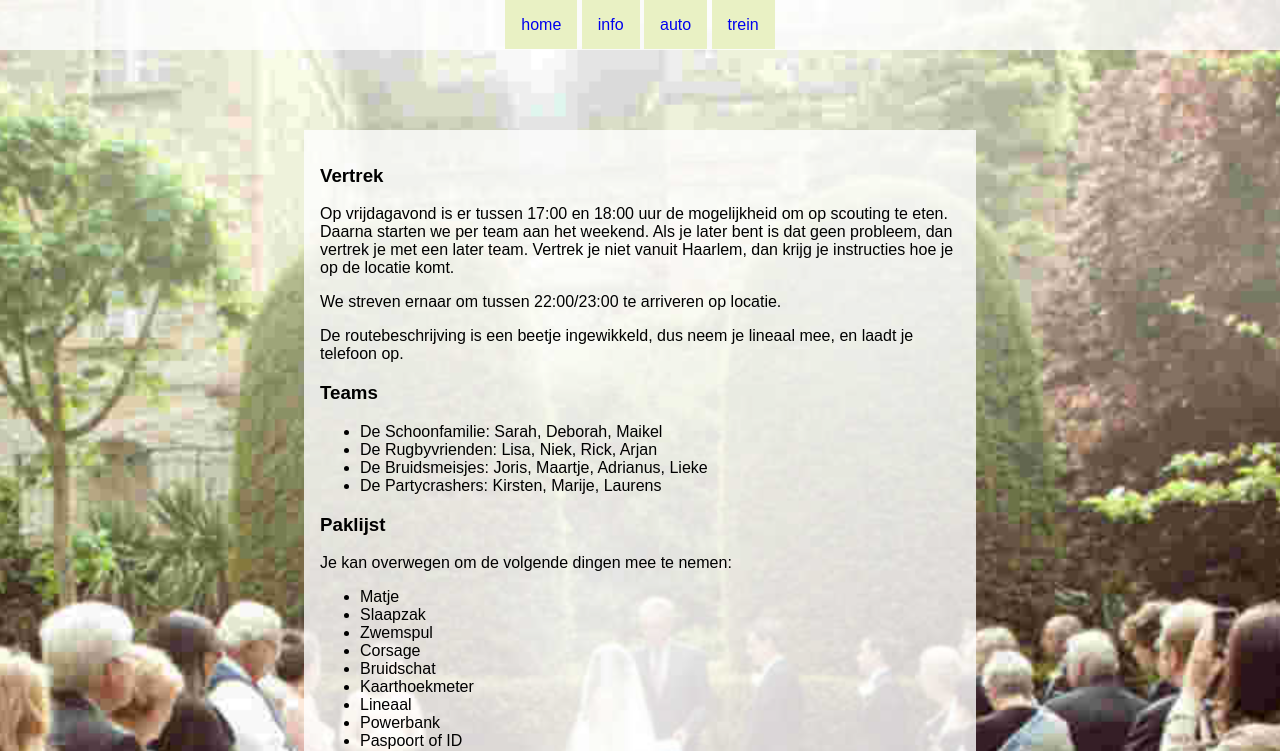
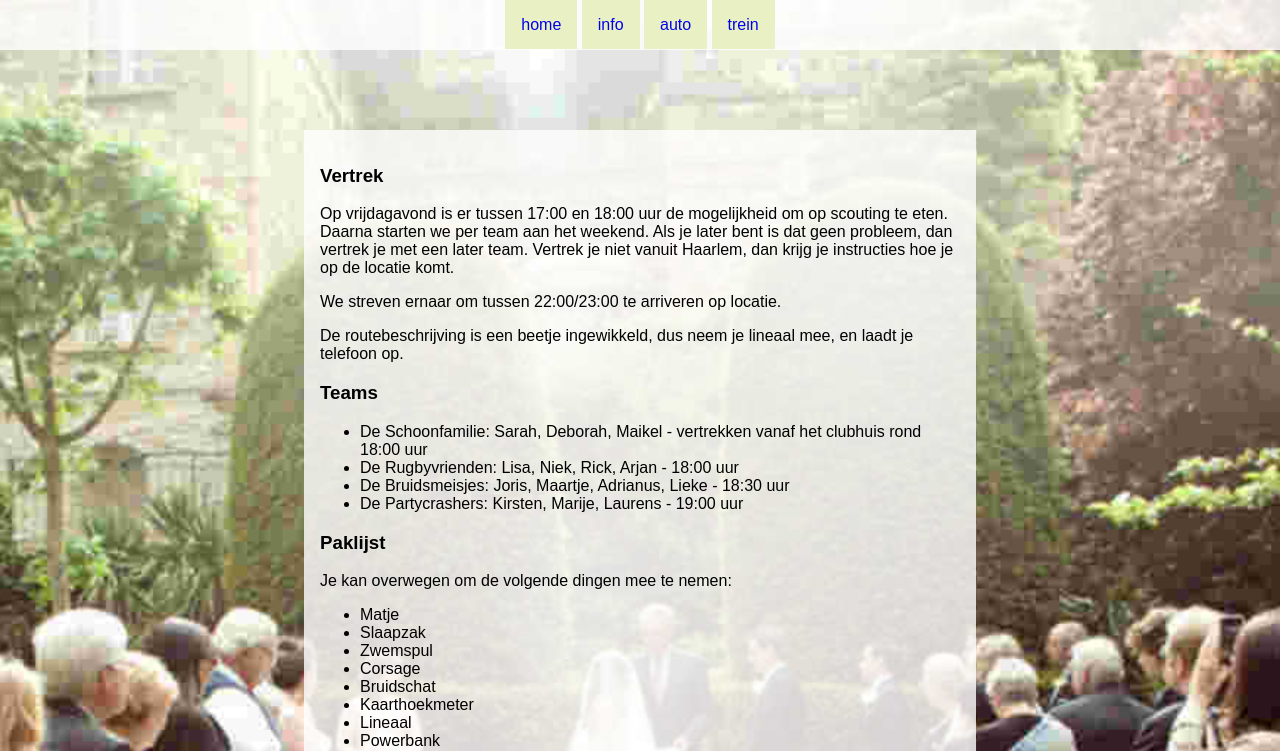
Before and after one commit to Sjord/hawedding, a PHP site: page /info.php in a window 1280 px wide. Shown: the top 751 px of the page. Run offline with PHP 8.4, Linux system fonts and the light colour scheme.

Commit message:
Team tijden

```diff
--- a/www/info.php
+++ b/www/info.php
@@ -11,10 +11,10 @@ Op vrijdagavond is er tussen 17:00 en 18:00 uur de mogelijkheid om op scouting t
 
 <h3>Teams</h3>
 <ul>
-<li>De Schoonfamilie: Sarah, Deborah, Maikel <!-- Richella, Andrea vG, Timon --></li>
-<li>De Rugbyvrienden: Lisa, Niek, Rick, Arjan<!-- Charlotte, Jelle B, Marc, (Vincent) --></li>
-<li>De Bruidsmeisjes: Joris, Maartje, Adrianus, Lieke <!-- Jelte, Janneke, Bas, (Els) --></li>
-<li>De Partycrashers: Kirsten, Marije, Laurens <!-- Maam, Andrea N, Jelle Puts --></li>
+<li>De Schoonfamilie: Sarah, Deborah, Maikel <!-- Richella, Andrea vG, Timon --> - vertrekken vanaf het clubhuis rond 18:00 uur</li>
+<li>De Rugbyvrienden: Lisa, Niek, Rick, Arjan<!-- Charlotte, Jelle B, Marc, (Vincent) --> - 18:00 uur</li>
+<li>De Bruidsmeisjes: Joris, Maartje, Adrianus, Lieke <!-- Jelte, Janneke, Bas, (Els) --> - 18:30 uur</li>
+<li>De Partycrashers: Kirsten, Marije, Laurens <!-- Maam, Andrea N, Jelle Puts --> - 19:00 uur</li>
 </ul>
 
 <h3>Paklijst</h3>
```
